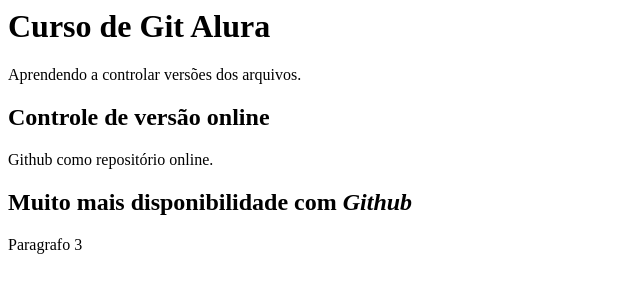
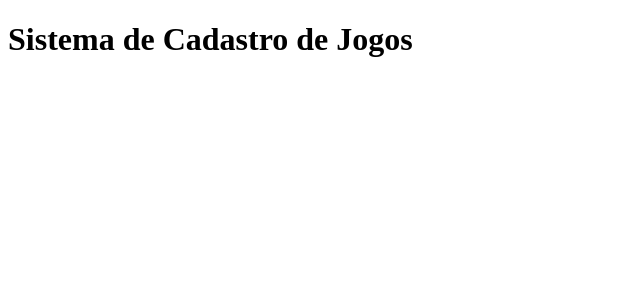
Before and after one commit to jeff-pedro/git-explorando, a plain HTML site: page index.html in a window 1280 px wide. Shown: the whole page, without its empty margins (0-640 px from the left). Drawn offline with Linux system fonts and the light colour scheme.

Commit message:
criando o arquivo index do projeto

```diff
--- a/index.html
+++ b/index.html
@@ -1,13 +1,13 @@
-<html>
-	<head></head>
-	<body>
-		<h1>Curso de Git Alura</h1>
-		<p>Aprendendo a controlar versões dos arquivos.</p>
+<!DOCTYPE html>
+<html lang="en">
+<head>
+	<meta charset="UTF-8">
+	<meta http-equiv="X-UA-Compatible" content="IE=edge">
+	<meta name="viewport" content="width=device-width, initial-scale=1.0">
+	<title>Meus Jogos</title>
+	<h1>Sistema de Cadastro de Jogos</h1>
+</head>
+<body>
 
-		<h2>Controle de versão online</h2>
-		<p>Github como repositório online.</p>
-
-		<h2>Muito mais disponibilidade com <em>Github</em></h2>
-		<p>Paragrafo 3</p>
-	</body>
+</body>
 </html>
```
